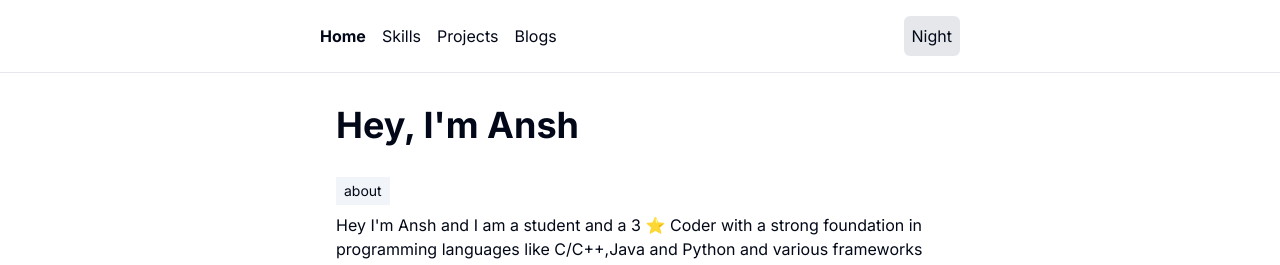
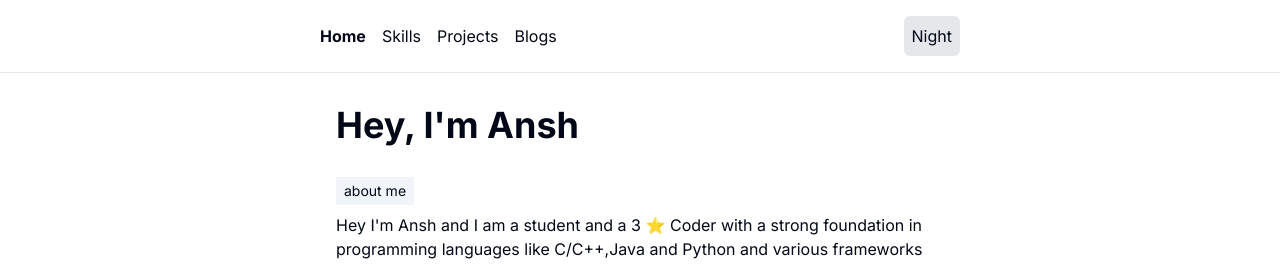
Before and after one commit to thisisanshgupta/thisismyportfolio, a Next.js app: page / in a window 1280 px wide. Shown: the top 265 px of the page. Built offline with nearby package versions, Linux system fonts and the light colour scheme.

Commit message:
Update page.tsx

```diff
--- a/app/page.tsx
+++ b/app/page.tsx
@@ -8,7 +8,7 @@ export default function Home() {
       <main className="max-w-2xl mx-auto p-4 md:p-8">
         <h1 className="text-4xl font-bold mb-8">Hey, I'm Ansh</h1>
         <section className="mb-8">
-          <h2 className="inline-block bg-secondary px-2 py-1 text-sm mb-2">about</h2>
+          <h2 className="inline-block bg-secondary px-2 py-1 text-sm mb-2">about me</h2>
           <p>Hey I'm Ansh and I am a student and a <span >
           3 ⭐ Coder </span>
           with a strong foundation in programming languages like C/C++,Java and Python and various frameworks like Pytorch.</p>
```
